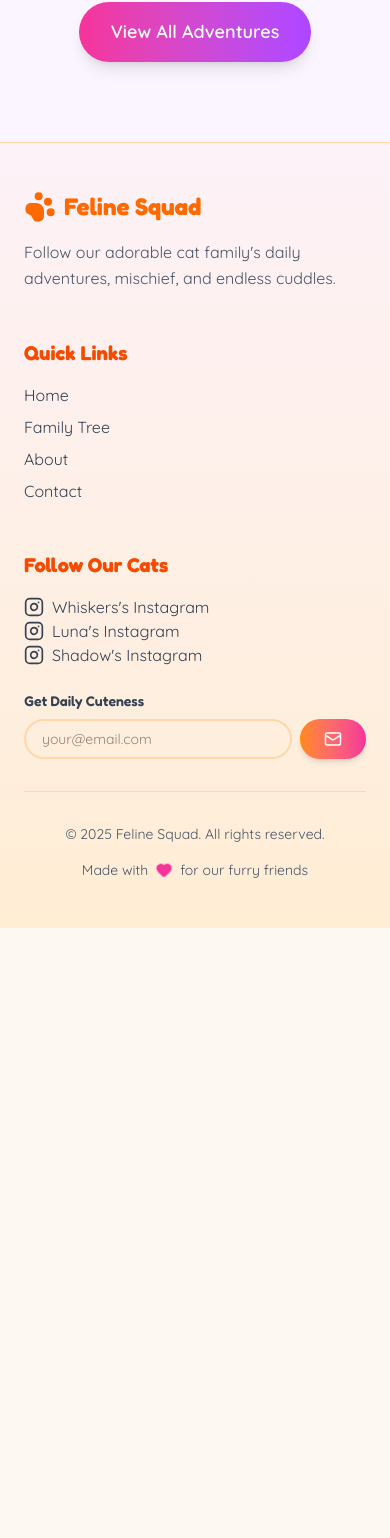
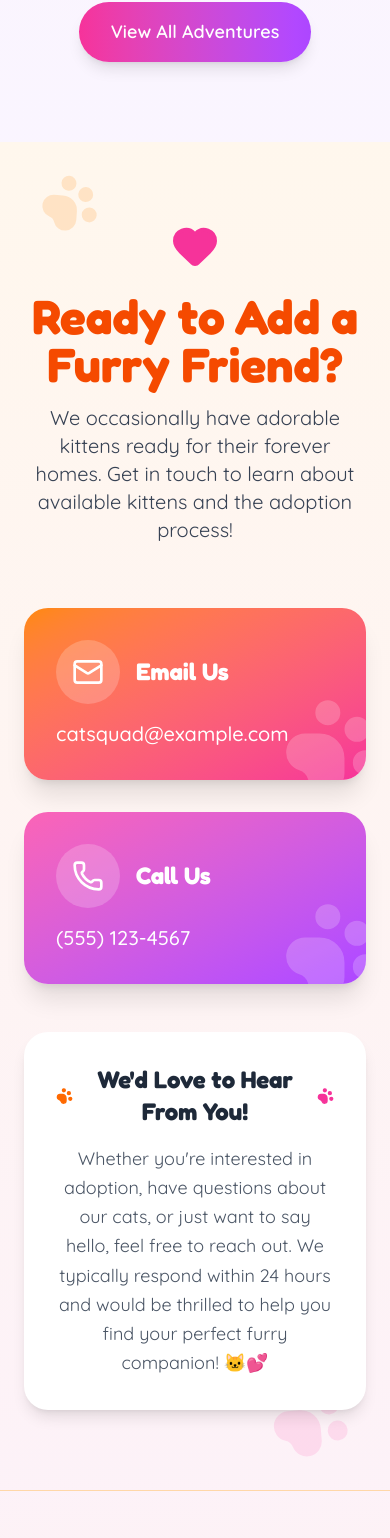
Before and after one commit to Dchole/cats-family, a Next.js app: page / in a window 390 px wide. Shown: the part 8606-10144 px from the top of the page. Before the commit the page ends 9534 px from the top, so only its background shows below. Built offline with nearby package versions, Linux system fonts and the light colour scheme.

Commit message:
feat: Add ContactAdoption component and smooth scrolling for contact link

```diff
--- /dev/null
+++ b/app/components/ContactAdoption.tsx
@@ -0,0 +1,152 @@
+"use client";
+
+import { motion } from "framer-motion";
+import { Mail, Phone, Heart, PawPrint } from "lucide-react";
+import Image from "next/image";
+
+export default function ContactAdoption() {
+  const contactMethods = [
+    {
+      icon: Mail,
+      label: "Email Us",
+      value: "catsquad@example.com",
+      href: "mailto:catsquad@example.com",
+      color: "from-orange-400 to-pink-500"
+    },
+    {
+      icon: Phone,
+      label: "Call Us",
+      value: "(555) 123-4567",
+      href: "tel:+15551234567",
+      color: "from-pink-400 to-purple-500"
+    }
+  ];
+
+  return (
+    <section
+      id="contact-section"
+      className="py-20 px-6 bg-gradient-to-b from-orange-50 to-pink-50 relative overflow-hidden"
+    >
+      {/* Decorative floating paws */}
+      <motion.div
+        animate={{
+          y: [0, -20, 0],
+          rotate: [0, 10, 0]
+        }}
+        transition={{ duration: 4, repeat: Infinity }}
+        className="absolute top-10 left-10 text-orange-300 opacity-30"
+      >
+        <PawPrint size={60} fill="currentColor" />
+      </motion.div>
+      <motion.div
+        animate={{
+          y: [0, 20, 0],
+          rotate: [0, -10, 0]
+        }}
+        transition={{ duration: 5, repeat: Infinity, delay: 1 }}
+        className="absolute bottom-10 right-10 text-pink-300 opacity-30"
+      >
+        <PawPrint size={80} fill="currentColor" />
+      </motion.div>
+
+      <div className="max-w-6xl mx-auto relative z-10">
+        {/* Header */}
+        <motion.div
+          initial={{ opacity: 0, y: 20 }}
+          whileInView={{ opacity: 1, y: 0 }}
+          viewport={{ once: true }}
+          className="text-center mb-16"
+        >
+          <motion.div
+            initial={{ scale: 0 }}
+            whileInView={{ scale: 1 }}
+            viewport={{ once: true }}
+            transition={{ type: "spring", bounce: 0.5 }}
+            className="inline-block mb-4"
+          >
+            <Heart className="text-pink-500" size={48} fill="currentColor" />
+          </motion.div>
+          <h2 className="text-5xl md:text-6xl font-bold text-orange-600 mb-4">
+            Ready to Add a Furry Friend?
+          </h2>
+          <p className="text-xl text-gray-700 max-w-2xl mx-auto">
+            We occasionally have adorable kittens ready for their forever homes.
+            Get in touch to learn about available kittens and the adoption
+            process!
+          </p>
+        </motion.div>
+
+        <div className="grid md:grid-cols-2 gap-8 max-w-4xl mx-auto mb-12">
+          {contactMethods.map((method, index) => (
+            <motion.a
+              key={method.label}
+              href={method.href}
+              initial={{ opacity: 0, y: 30 }}
+              whileInView={{ opacity: 1, y: 0 }}
+              viewport={{ once: true }}
+              transition={{ delay: index * 0.1 }}
+              whileHover={{ scale: 1.05, y: -5 }}
+              whileTap={{ scale: 0.98 }}
+              className="block"
+            >
+              <div
+                className={`bg-gradient-to-br ${method.color} p-8 rounded-3xl shadow-xl text-white relative overflow-hidden group`}
+              >
+                {/* Animated background glow */}
+                <motion.div
+                  className="absolute inset-0 bg-white opacity-0 group-hover:opacity-20 transition-opacity duration-300"
+                  animate={{
+                    scale: [1, 1.2, 1]
+                  }}
+                  transition={{ duration: 2, repeat: Infinity }}
+                />
+
+                <div className="relative z-10">
+                  <div className="flex items-center gap-4 mb-4">
+                    <div className="bg-white/20 p-4 rounded-full">
+                      <method.icon size={32} />
+                    </div>
+                    <h3 className="text-2xl font-bold">{method.label}</h3>
+                  </div>
+                  <p className="text-xl font-medium">{method.value}</p>
+                </div>
+
+                {/* Decorative paw in corner */}
+                <div className="absolute -bottom-4 -right-4 opacity-20">
+                  <PawPrint size={100} fill="white" />
+                </div>
+              </div>
+            </motion.a>
+          ))}
+        </div>
+
+        {/* Additional message */}
+        <motion.div
+          initial={{ opacity: 0 }}
+          whileInView={{ opacity: 1 }}
+          viewport={{ once: true }}
+          transition={{ delay: 0.3 }}
+          className="text-center bg-white rounded-3xl p-8 shadow-lg max-w-3xl mx-auto"
+        >
+          <div className="flex items-center justify-center gap-3 mb-4">
+            <PawPrint
+              className="text-orange-500"
+              size={24}
+              fill="currentColor"
+            />
+            <h3 className="text-2xl font-bold text-gray-800">
+              We'd Love to Hear From You!
+            </h3>
+            <PawPrint className="text-pink-500" size={24} fill="currentColor" />
+          </div>
+          <p className="text-gray-600 text-lg leading-relaxed">
+            Whether you're interested in adoption, have questions about our
+            cats, or just want to say hello, feel free to reach out. We
+            typically respond within 24 hours and would be thrilled to help you
+            find your perfect furry companion! 🐱💕
+          </p>
+        </motion.div>
+      </div>
+    </section>
+  );
+}
--- a/app/components/Navigation.tsx
+++ b/app/components/Navigation.tsx
@@ -32,11 +32,19 @@ export default function Navigation() {
     }
   };
 
+  const handleContactClick = (e: React.MouseEvent) => {
+    e.preventDefault();
+    const contactSection = document.getElementById("contact-section");
+    if (contactSection) {
+      contactSection.scrollIntoView({ behavior: "smooth", block: "start" });
+    }
+  };
+
   const navLinks = [
     { name: "Home", href: "/" },
     { name: "About", href: "/#about", onClick: handleAboutClick },
     { name: "Family Tree", href: "/cats" },
-    { name: "Contact", href: "/contact" }
+    { name: "Contact", href: "/#contact", onClick: handleContactClick }
   ];
 
   return (
--- a/app/page.tsx
+++ b/app/page.tsx
@@ -13,6 +13,7 @@ import CatOfTheDay from "./components/CatOfTheDay";
 import MouseTrailPaws from "./components/MouseTrailPaws";
 import LatestAdventures from "./components/LatestAdventures";
 import AboutStory from "./components/AboutStory";
+import ContactAdoption from "./components/ContactAdoption";
 import { cats } from "@/lib/cats-data";
 
 export default function Home() {
@@ -202,6 +203,9 @@ export default function Home() {
       {/* Latest Adventures Section */}
       <LatestAdventures />
 
+      {/* Contact/Adoption Section */}
+      <ContactAdoption />
+
       <Footer />
     </div>
   );
```
